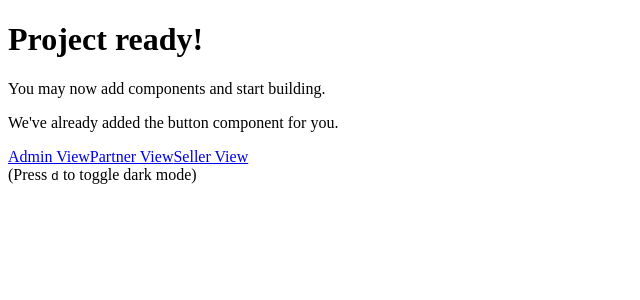
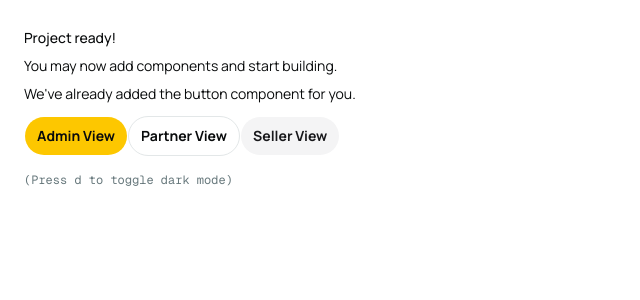
Before and after one commit to khaipnp/arobid-portal-prototype-lite, a Next.js app: page / in a window 1280 px wide. Shown: the top 300 px of the page, without its empty margins (0-640 px from the left). Built offline with nearby package versions, Linux system fonts and the light colour scheme.

Commit message:
feat: Add global styles and enhance button variants in the page component

```diff
--- a/app/layout.tsx
+++ b/app/layout.tsx
@@ -4,6 +4,7 @@ import { Geist_Mono, Manrope } from "next/font/google"
 import { ThemeProvider } from "@/components/theme-provider"
 import { TooltipProvider } from "@/components/ui/tooltip"
 import { cn } from "@/lib/utils"
+import "./globals.css"
 
 const manrope = Manrope({ subsets: ["latin"], variable: "--font-sans" })
 
--- a/app/page.tsx
+++ b/app/page.tsx
@@ -10,13 +10,13 @@ export default function Page() {
           <h1 className="font-medium">Project ready!</h1>
           <p>You may now add components and start building.</p>
           <p>We&apos;ve already added the button component for you.</p>
-          <Button asChild className="mt-2">
+          <Button variant="default" asChild className="mt-2">
             <Link href="/admin">Admin View</Link>
           </Button>
-          <Button asChild className="mt-2">
+          <Button variant="outline" asChild className="mt-2">
             <Link href="/partner">Partner View</Link>
           </Button>
-          <Button asChild className="mt-2">
+          <Button variant="secondary" asChild className="mt-2">
             <Link href="/seller">Seller View</Link>
           </Button>
         </div>
```
